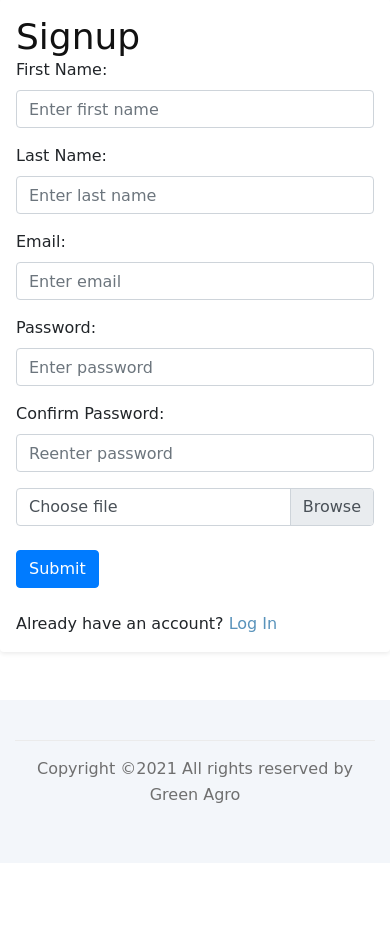
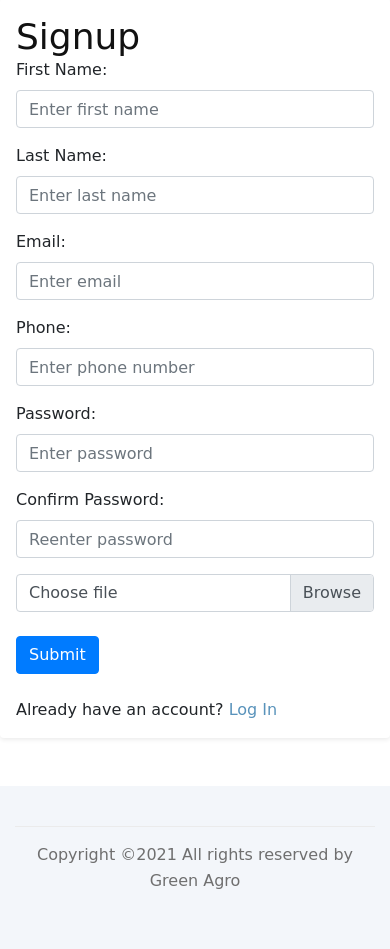
Before and after one commit to mdsoyaib/AgroFarm_Management_System, a Django app: page /signup/ in a window 390 px wide. Shown: the part 398-1347 px from the top of the page. Before the commit the page ends 1201 px from the top, so only its background shows below. Run offline with Django 3.2, Linux system fonts and the light colour scheme; some libraries are stand-ins or nearby versions; some web fonts are replaced.

Commit message:
added phone number field in signup form

```diff
--- a/core/forms.py
+++ b/core/forms.py
@@ -7,7 +7,7 @@ from .models import CustomUser
 class SignUpForm(UserCreationForm):
     class Meta:
         model = CustomUser
-        fields = ('email', 'first_name', 'last_name', 'profile_image')
+        fields = ('email', 'first_name', 'last_name', 'profile_image', 'phone')
 
 
 PRODUCT_QUANTITY_CHOICES = [(i, str(i)) for i in range(1, 11)]
--- a/templates/core/signup.html
+++ b/templates/core/signup.html
@@ -55,6 +55,17 @@
                             {% endfor %}
                         {% endif %}
                     </div>
+
+                    <div class="form-group">
+                        <label for="phone">Phone:</label>
+                        <input type="text" value="{{ form.phone.value }}" class="form-control" id="phone" placeholder="Enter phone number" name="phone">
+                        {% if form.phone.errors %}
+                            {% for error in form.phone.errors %}
+                                <div class="error">{{ error }}</div>
+                            {% endfor %}
+                        {% endif %}
+                    </div>
+
                     <div class="form-group">
                         <label for="pwd1">Password:</label>
                         <input type="password" value="{{ form.password1.value }}" class="form-control" id="pwd1" placeholder="Enter password" name="password1">
```
Also changed, not shown: media/core/user/58481537cef1014c0b5e4968.png (added), media/core/user/pngwing.com.png (added), media/core/user/soyaib.jpg (deleted), media/core/user/soyaib_N6442AF.jpg (deleted).
